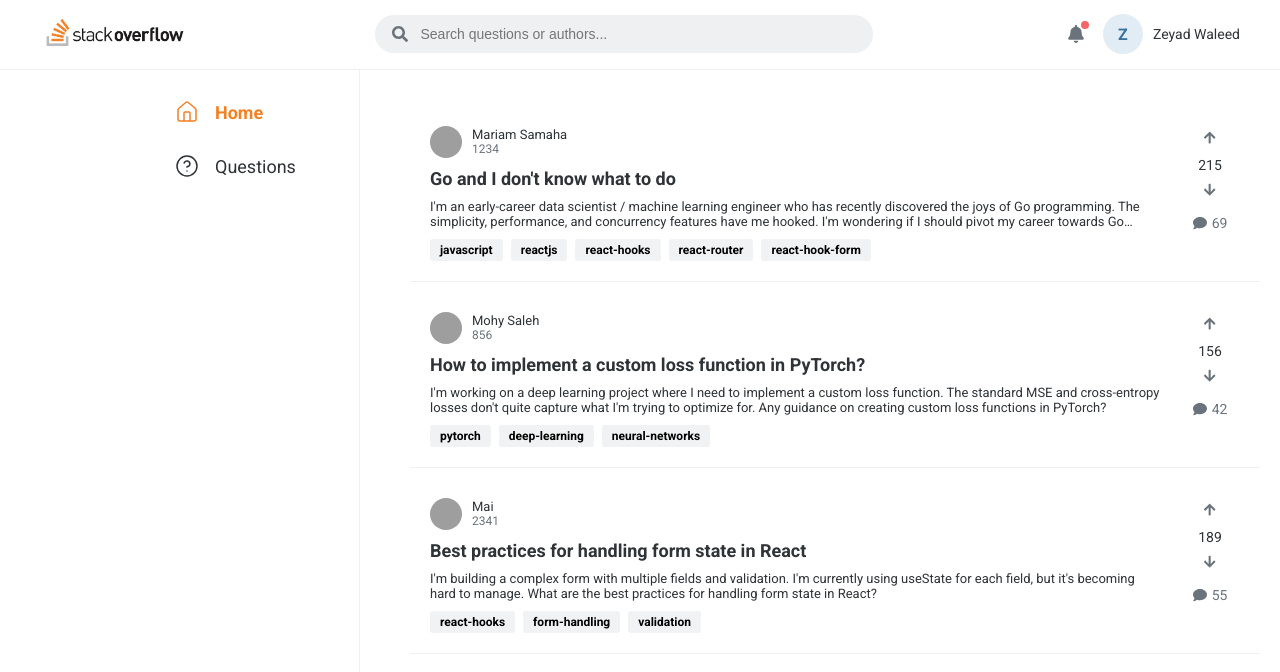
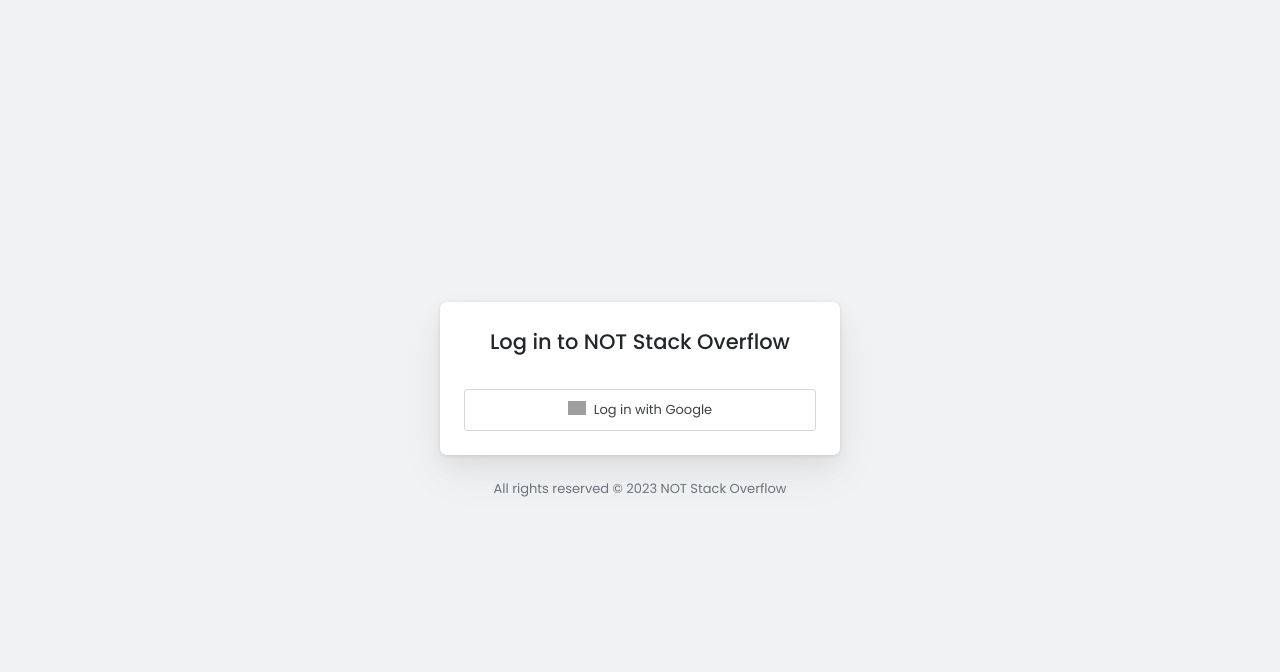
Before and after one commit to ZeyadWaleed7/stackoverflow-clone, a React (Vite) app in the folder Frontend/: page / in a window 1280 px wide. Shown: the top 672 px of the page. Built offline with nearby package versions, Linux system fonts and the light colour scheme; grey boxes are pictures that could not be loaded.

Commit message:
updating frontend

```diff
--- a/Frontend/src/App.jsx
+++ b/Frontend/src/App.jsx
@@ -6,12 +6,19 @@
 import Dashboard from './pages/home/Home';
 
 const App = () => {
+  const isAuthenticated = !!localStorage.getItem('token');
+
   return (
     <Router>
       <Routes>
         {/* <Route path="/" element={<GoogleAuthPage />} />
         <Route path="/auth/google/callback" element={<GoogleCallback />} /> */}
-        <Route path="/" element={<Dashboard />} />
+        <Route path="/auth/google/callback" element={<GoogleCallback />} />
+        {isAuthenticated ? (
+          <Route path="/" element={<Dashboard />} />
+        ) : (
+          <Route path="/" element={<GoogleAuthPage />} />
+        )}
       </Routes>
     </Router>
   );
--- a/Frontend/src/pages/home/Home.jsx
+++ b/Frontend/src/pages/home/Home.jsx
@@ -6,55 +6,12 @@
 import axios from 'axios';
 
 const sampleQuestions = [
-    {
-        id: 1,
-        author: {
-            name: "Mariam Samaha",
-            image: "https://api.dicebear.com/7.x/avataaars/svg?seed=John",
-            reputation: 1234
-        },
-        tags: ['r', 'golang'],
-        timestamp: 'modified 38 mins ago',
-        title: "Go and I don't know what to do",
-        excerpt: "I'm an early-career data scientist / machine learning engineer who has recently discovered the joys of Go programming. The simplicity, performance, and concurrency features have me hooked. I'm wondering if I should pivot my career towards Go development.",
-        additionalTags: ['javascript', 'reactjs', 'react-hooks', 'react-router', 'react-hook-form'],
-        upvotes: 215,
-        comments: 69
-    },
-    {
-        id: 2,
-        author: {
-            name: "Mohy Saleh",
-            image: "https://api.dicebear.com/7.x/avataaars/svg?seed=Jane",
-            reputation: 856
-        },
-        tags: ['python', 'machine-learning'],
-        timestamp: 'modified 2 hours ago',
-        title: "How to implement a custom loss function in PyTorch?",
-        excerpt: "I'm working on a deep learning project where I need to implement a custom loss function. The standard MSE and cross-entropy losses don't quite capture what I'm trying to optimize for. Any guidance on creating custom loss functions in PyTorch?",
-        additionalTags: ['pytorch', 'deep-learning', 'neural-networks'],
-        upvotes: 156,
-        comments: 42
-    },
-    {
-        id: 3,
-        author: {
-            name: "Mai",
-            image: "https://api.dicebear.com/7.x/avataaars/svg?seed=Mike",
-            reputation: 2341
-        },
-        tags: ['javascript', 'react'],
-        timestamp: 'modified 5 hours ago',
-        title: "Best practices for handling form state in React",
-        excerpt: "I'm building a complex form with multiple fields and validation. I'm currently using useState for each field, but it's becoming hard to manage. What are the best practices for handling form state in React?",
-        additionalTags: ['react-hooks', 'form-handling', 'validation'],
-        upvotes: 189,
-        comments: 55
-    }
+
 ];
 
 export default function Home() {
     const [searchQuery, setSearchQuery] = useState('');
+    const [questions, setQuestions] = useState([]);
     const [user, setUser] = useState(null);
 
     const handleSearch = (query) => {
@@ -62,8 +19,8 @@
     };
 
     const filteredQuestions = sampleQuestions.filter(question =>
-        question.title.toLowerCase().includes(searchQuery) ||
-        question.author.name.toLowerCase().includes(searchQuery)
+        question.title?.toLowerCase().includes(searchQuery) ||
+        question.author?.name?.toLowerCase().includes(searchQuery)
     );
 
     useEffect(() => {
@@ -72,7 +29,7 @@
                 const token = localStorage.getItem('token');
                 if (!token) return;
 
-                const res = await axios.get('http://localhost:5001/userprofile', {
+                const res = await axios.get('http://localhost:8080/api/users/userprofile', {
                     headers: {
                         Authorization: `Bearer ${token}`
                     }
@@ -86,6 +43,26 @@
 
         fetchUserProfile();
     }, []);
+
+    useEffect(() => {
+        const fetchQuestions = async () => {
+            try {
+                const token = localStorage.getItem('token');
+                // Questions might be accessible without a token, depending on your gateway configuration
+                // If they are protected, add: if (!token) return;
+
+                const res = await axios.get('http://localhost:8080/questions', {
+                     headers: { // Include token even if not strictly required, for consistency
+                         Authorization: `Bearer ${token}`
+                     }
+                });
+                setQuestions(res.data);
+            } catch (err) {
+                console.error('Error fetching questions:', err);
+            }
+        };
+        fetchQuestions();
+    }, []); // Empty dependency array means this runs once on mount
 
     return (
         <div className="home">
@@ -101,7 +78,7 @@
                         </div>
                     )}
                     <div className="questions-list">
-                        {filteredQuestions.map(question => (
+                        {questions.filter(question => question.title?.toLowerCase().includes(searchQuery) || question.author?.name?.toLowerCase().includes(searchQuery)).map(question => (
                             <Question key={question.id} question={question} />
                         ))}
                     </div>
```
Also changed, not shown: 1 other file (tests, documents, lock files or other folders).
